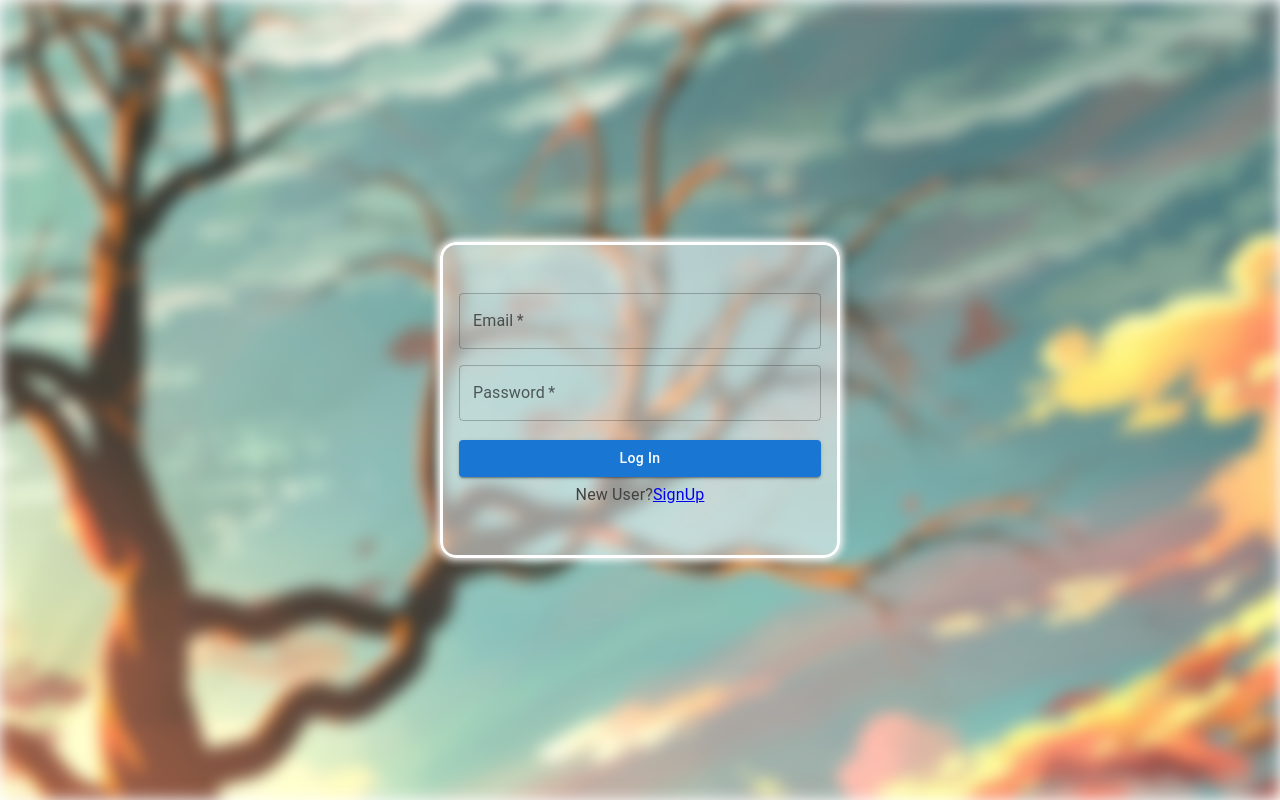
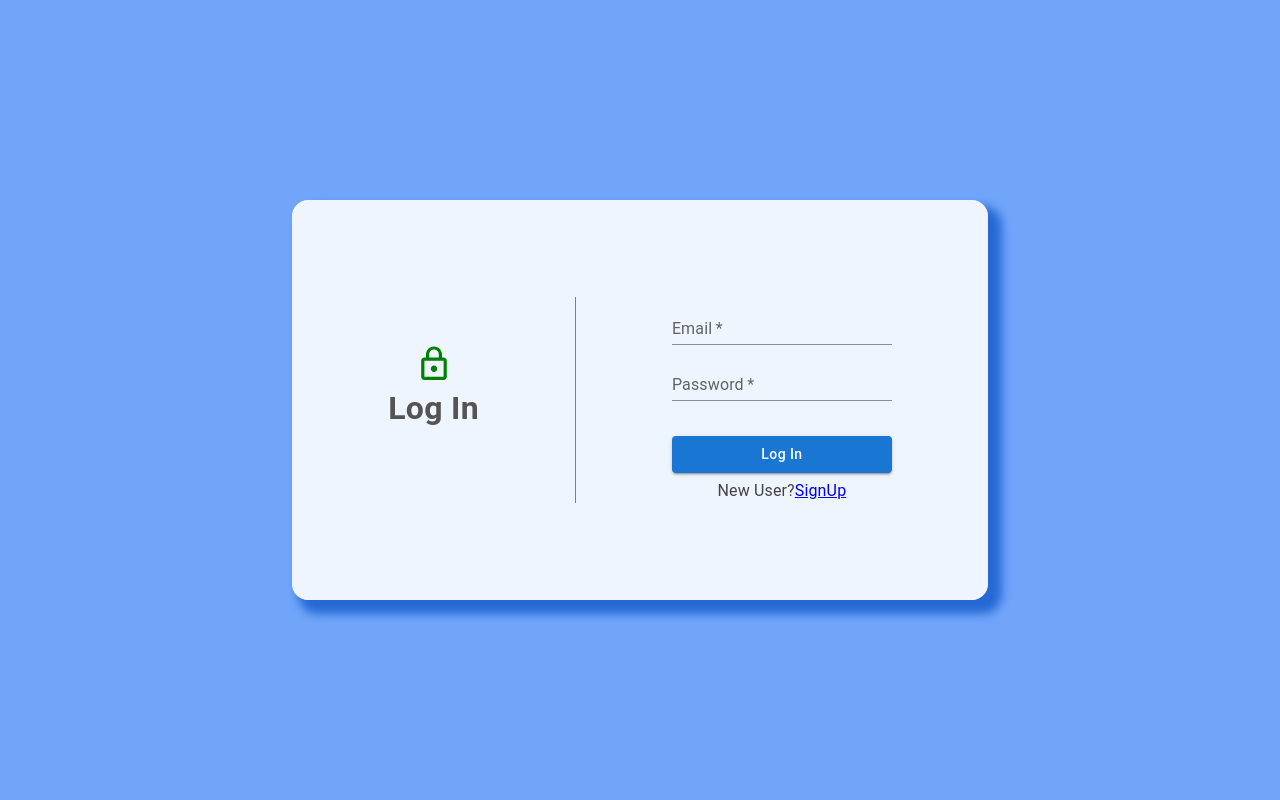
Before and after one commit to arpansaha1300/unit-assessment-4, a React (Vite) app in the folder frontend/: page / in a window 1280 px wide. Built offline with nearby package versions, Linux system fonts and the light colour scheme.

Commit message:
login and signup ui update (#11)

```diff
--- a/frontend/src/pages/Login.jsx
+++ b/frontend/src/pages/Login.jsx
@@ -7,11 +7,11 @@ import {
   Typography,
 } from "@mui/material";
 import { useState } from "react";
-import backgroundImg from "../assets/background.jpg";
 import { Link, useNavigate } from "react-router-dom";
 import axios from "axios";
 import { useDispatch } from "react-redux";
 import { setEmail, setRole, setId, setAuthenticated } from "../redux/authSlice";
+import LockOutlinedIcon from '@mui/icons-material/LockOutlined';
 
 function Login() {
   const [name, setName] = useState("");
@@ -48,6 +48,7 @@ function Login() {
         }
       })
       .catch(function (error) {
+        alert("Invalid credentials");
         console.log(error);
       });
   };
@@ -58,25 +59,34 @@ function Login() {
     left: 0,
     height: "100%",
     width: "100%",
-    backgroundImage: `url(${backgroundImg})`,
-    filter: "blur(8px)",
-    WebkitFilter: "blur(8px)",
+    backgroundColor: "#70a5fa",
     zIndex: 0,
   };
 
-  const inputStyle = {
-    marginBottom: "1rem",
+
+
+  const formStyle = {
+    display: "flex",
+    padding: "3rem 2rem",
+    borderRadius: "1rem",
+    backgroundColor: "rgba(255, 255, 255, 0.89)",
+    position: "relative",
+    zIndex: 1,
+    height: "25rem",
+    boxShadow: "10px 10px 10px 4px #2669d4"
   };
 
-  const formStyle = {
-    border: "0.2rem solid #ffffff",
-    padding: "3rem 1rem",
-    borderRadius: "1rem",
-    backgroundColor: "rgba(255, 255, 255, 0.479)",
-    position: "relative",
-    zIndex: 1,
-    width: "25rem",
-    boxShadow: "#ffffff 0 0 9px 2px",
+  const headingStyle = {
+    color: "#545454",
+    textAlign: "center",
+    fontSize: "2rem",
+    fontWeight: "700",
+    marginBottom: "1rem"
+  };
+
+  const iconStyle = {
+    transform: "scale(1.6)",
+    marginBottom: "0.5rem"
   };
 
   return (
@@ -92,22 +102,29 @@ function Login() {
       <CssBaseline />
       <div style={backgroundStyle} />
       <Box style={formStyle}>
+        <Box sx={{ margin: "auto 4rem" }}>
+          <Box sx={{ display: "flex", justifyContent: "center", color: "green" }}>
+            <LockOutlinedIcon style={iconStyle} />
+          </Box>
+          <Typography style={headingStyle}>Log In</Typography>
+        </Box>
+        <Box sx={{ margin: "auto 4rem auto 2rem", borderLeft: "1px solid grey", paddingLeft: "6rem" }}>
           <form onSubmit={handleSubmit}>
             <FormControl fullWidth>
               <TextField
-              style={inputStyle}
+                sx={{ marginBottom: "0.5rem" }}
                 value={name}
                 onChange={handleNameChange}
-              variant="outlined"
+                variant="standard"
                 label="Email"
                 type="email"
                 required
               />
               <TextField
-              style={inputStyle}
+                sx={{ marginBottom: "2rem" }}
                 value={pass}
                 onChange={handlePassChange}
-              variant="outlined"
+                variant="standard"
                 label="Password"
                 type="password"
                 required
@@ -120,7 +137,6 @@ function Login() {
                 Log In
               </Button>
             </FormControl>
-        </form>
             <Typography
               sx={{
                 textAlign: "center",
@@ -131,6 +147,8 @@ function Login() {
               New User?
               <Link to="/sign-up">SignUp</Link>
             </Typography>
+          </form>
+        </Box>
       </Box>
     </Box>
   );
--- a/frontend/src/pages/Signup.jsx
+++ b/frontend/src/pages/Signup.jsx
@@ -1,14 +1,15 @@
-import { Box, Button, CssBaseline, FormControl, TextField } from "@mui/material";
+import { Box, Button, CssBaseline, FormControl, TextField, Typography } from "@mui/material";
 import { useState } from "react";
-import backgroundImg from '../assets/background.jpg';
+import { useNavigate } from "react-router-dom";
+import VpnKeyOutlinedIcon from '@mui/icons-material/VpnKeyOutlined';
 
 function Signup() {
-  const [nameError, setNameError] = useState('');
   const [passError, setPassError] = useState('');
   const [confirmPassError, setConfirmPassError] = useState('');
   const [name, setName] = useState('');
   const [pass, setPass] = useState('');
   const [confirmPass, setConfirmPass] = useState('');
+  const navigate = useNavigate();
 
   const backgroundStyle = {
     position: "absolute",
@@ -16,30 +17,36 @@ function Signup() {
     left: 0,
     height: "100%",
     width: "100%",
-    backgroundImage: `url(${backgroundImg})`,
-    filter: "blur(8px)",
-    WebkitFilter: "blur(8px)",
+    backgroundColor: "#70a5fa",
     zIndex: 0,
   };
 
-  const inputStyle = {
+  const formStyle = {
+    display: "flex",
+    padding: "3rem 2rem",
+    borderRadius: "1rem",
+    backgroundColor: "rgba(255, 255, 255, 0.89)",
+    position: "relative",
+    zIndex: 1,
+    height: "30rem",
+    boxShadow: "10px 10px 10px 4px #2669d4"
+  };
+
+  const headingStyle = {
+    color: "#545454",
+    textAlign: "center",
+    fontSize: "2rem",
+    fontWeight: "700",
     marginBottom: "1rem"
   };
 
-  const formStyle = {
-    border: "0.2rem solid #ffffff",
-    padding: "3rem 1rem",
-    borderRadius: "1rem",
-    backgroundColor: "rgba(255, 255, 255, 0.479)",
-    position: "relative",
-    zIndex: 1,
-    width: "25rem",
-    boxShadow: "#ffffff 0 0 9px 2px"
+  const iconStyle = {
+    transform: "scale(1.6)",
+    marginBottom: "0.5rem"
   };
 
   const handleNameChange = (event) => {
     setName(event.target.value);
-    setNameError('');
   }
 
   const handlePassChange = (event) => {
@@ -53,30 +60,22 @@ function Signup() {
     setConfirmPassError('');
   }
 
+  const validateDetails = (pass, confirmPass) => {
+    let valid = true;
+    if (pass != confirmPass) {
+      setConfirmPassError("Passwords do not match");
+      valid = false;
+    }
+    return valid;
+  };
+
   const handleSubmit = (event) => {
     event.preventDefault();
-    let valid = true;
-
-    if (!name) {
-      setNameError('Username is required');
-      valid = false;
-    } else if (!name.includes('@gmail.com')) {
-      setNameError('Username must be a Gmail address (e.g. user@gmail.com)');
-      valid = false;
-    }
-
-    if (!pass) {
-      setPassError('Password is required');
-      valid = false;
-    }
-
-    if (pass !== confirmPass) {
-      setConfirmPassError('Passwords do not match');
-      valid = false;
-    }
+    const valid = validateDetails(pass, confirmPass);
 
     if (valid) {
       console.log('Form submitted successfully!');
+      navigate('/');
     }
   }
 
@@ -85,34 +84,40 @@ function Signup() {
       <CssBaseline />
       <div style={backgroundStyle} />
       <Box style={formStyle}>
+        <Box sx={{ margin: "auto 4rem" }}>
+          <Box sx={{ display: "flex", justifyContent: "center", color: "green" }}>
+            <VpnKeyOutlinedIcon style={iconStyle} />
+          </Box>
+          <Typography style={headingStyle}>Sign Up</Typography>
+        </Box>
+        <Box sx={{ margin: "auto 4rem auto 2rem", borderLeft: "1px solid grey", paddingLeft: "6rem" }}>
           <form onSubmit={handleSubmit}>
             <FormControl fullWidth>
               <TextField
-              style={inputStyle}
                 value={name}
                 onChange={handleNameChange}
-              variant="outlined"
+                variant="standard"
                 label="Username"
-              error={!!nameError}
-              helperText={nameError}
+                required
               />
               <TextField
-              style={inputStyle}
                 value={pass}
                 onChange={handlePassChange}
-              variant="outlined"
+                variant="standard"
                 label="Password"
                 type="password"
+                required
                 error={!!passError}
                 helperText={passError}
               />
               <TextField
-              style={inputStyle}
+                sx={{ marginBottom: "3rem" }}
                 value={confirmPass}
                 onChange={handleConfirmPassChange}
-              variant="outlined"
+                variant="standard"
                 label="Confirm Password"
                 type="password"
+                required
                 error={!!confirmPassError}
                 helperText={confirmPassError}
               />
@@ -121,6 +126,7 @@ function Signup() {
           </form>
         </Box>
       </Box>
+    </Box>
   );
 }
 
```
Lines whose indentation alone changed are shown as unchanged.
